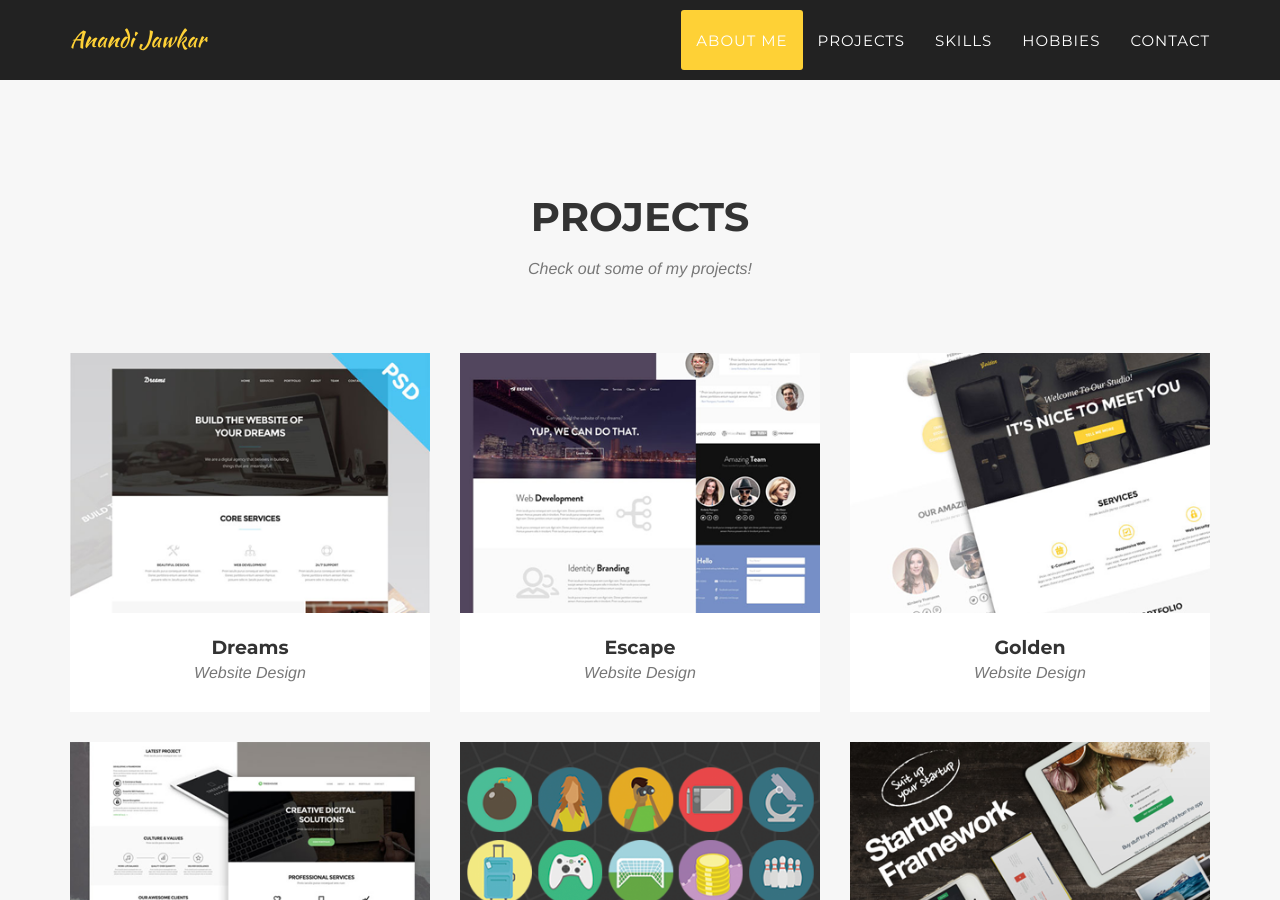
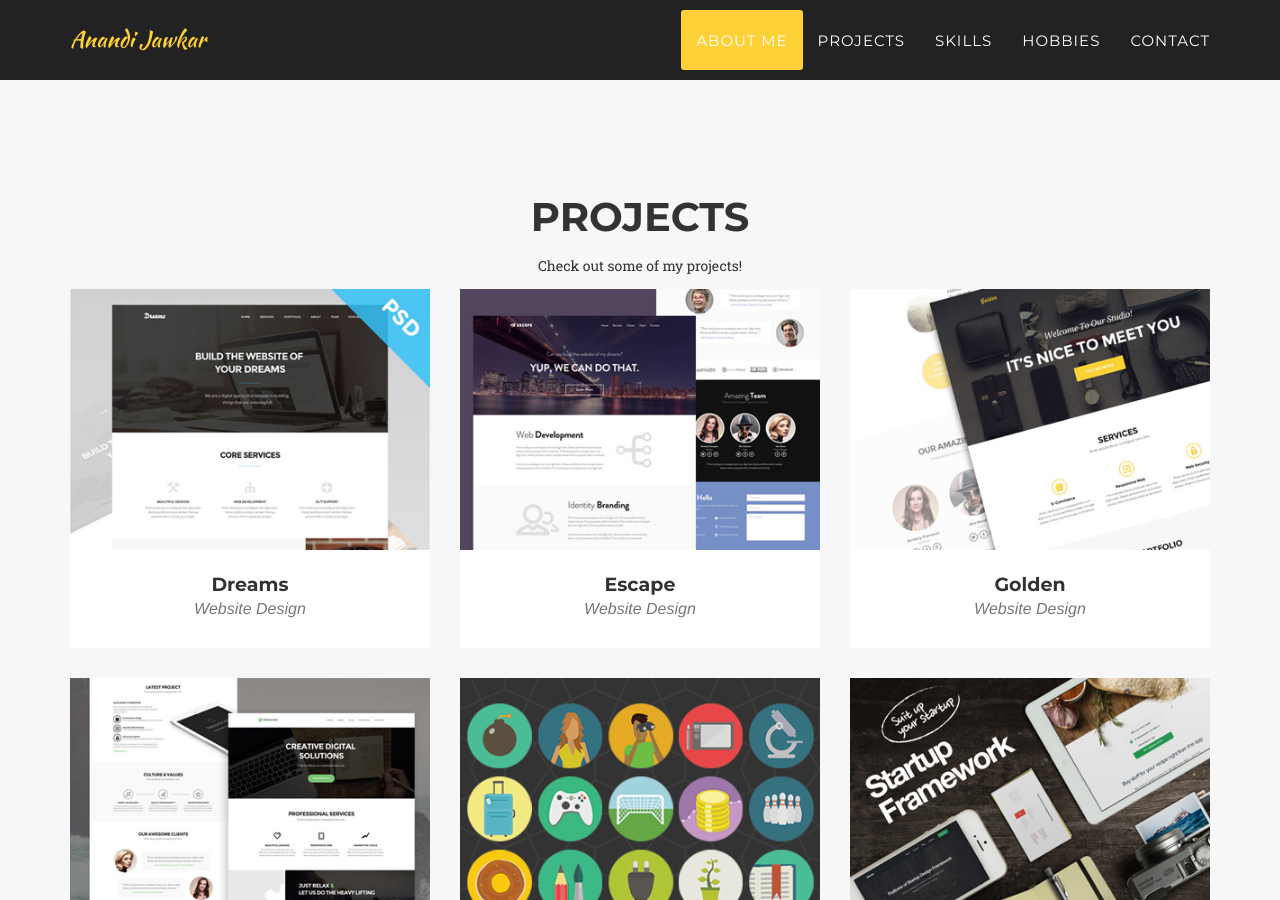
Before and after one commit to anandijawkar/aj, a Jekyll site: the page built from index.html, in a window 1280 px wide and 900 px high, scrolled down 2230 px. Built offline with Jekyll 4.4.1, drawn with Linux system fonts in a browser that asks for light colours; nearby versions of some CDN libraries; some web fonts are replaced; library files that are not in the unit come from our copies.

Commit message:
Update portfolio_grid.html

```diff
--- a/_includes/portfolio_grid.html
+++ b/_includes/portfolio_grid.html
@@ -4,8 +4,8 @@
             <div class="row">
                 <div class="col-lg-12 text-center">
                     <h2 class="section-heading">Projects</h2>
-                    <h3 class="section-subheading text-muted">Check out some of my projects!</h3>
-                </div>
+                     <div class="col-lg-12 text-center">
+                    <p>Check out some of my projects!</p>
             </div>
             <div class="row">
             {% for post in site.posts %}
```
